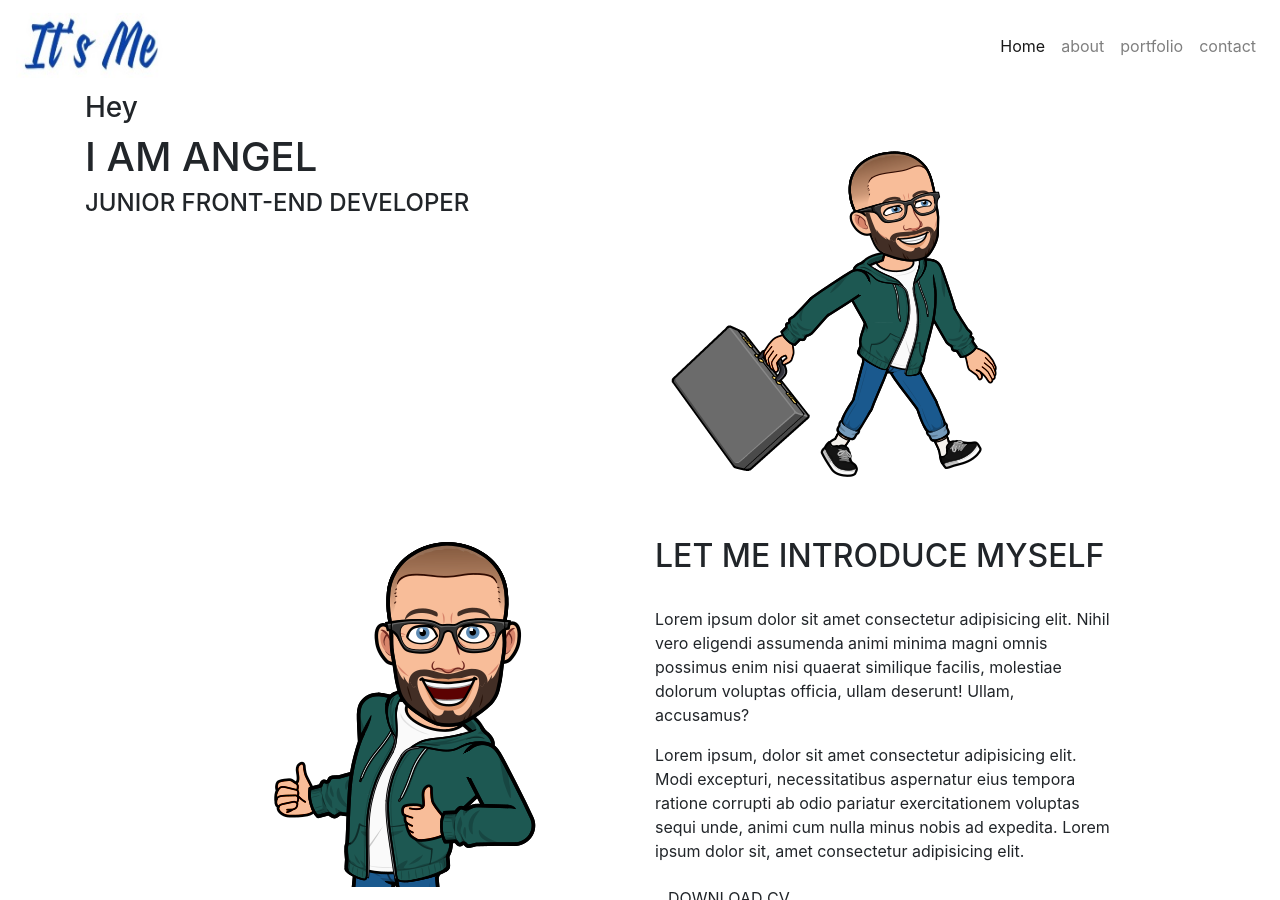
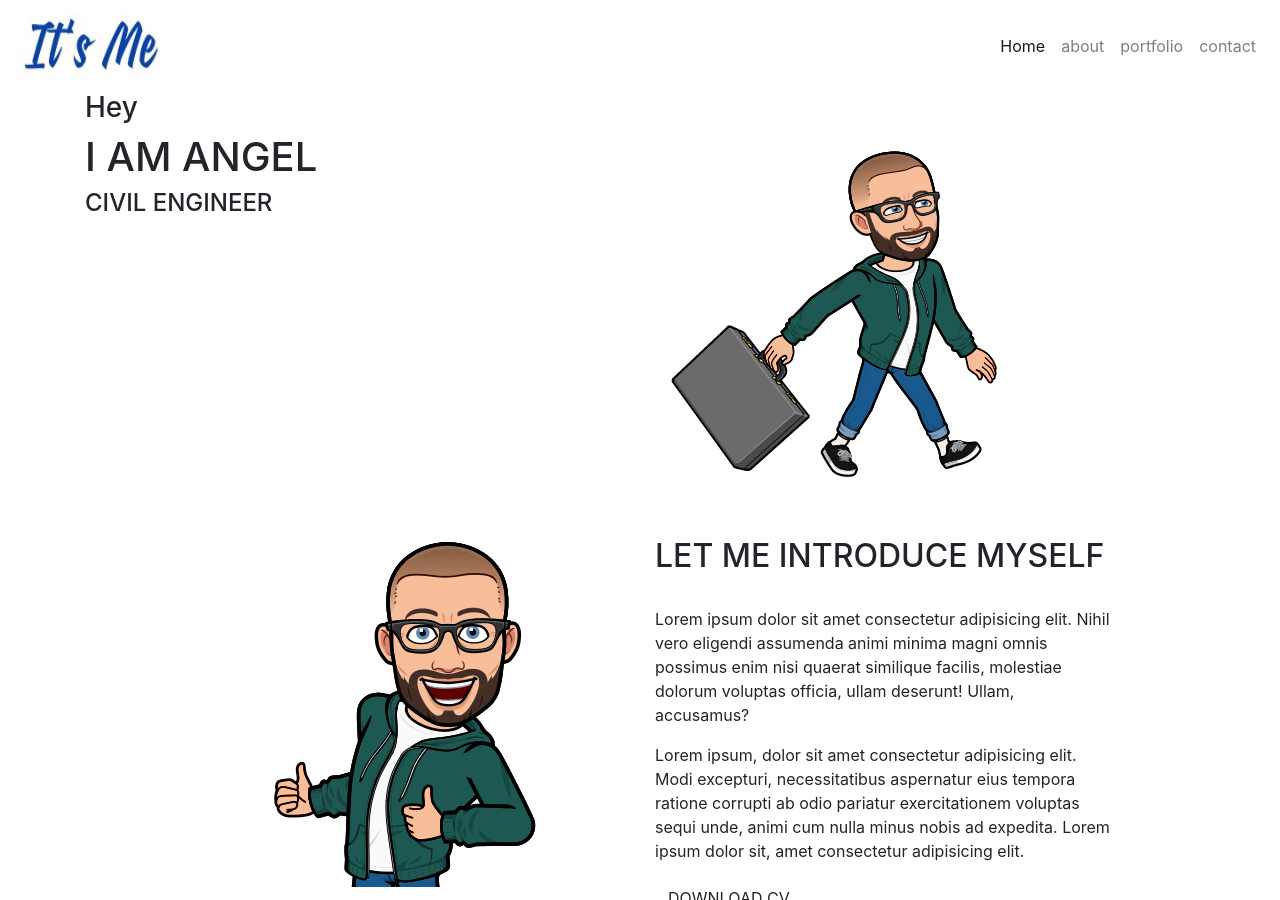
Before and after one commit to AngelBWD/It-s_Me, a Jekyll site: the page docs/index.html, which Jekyll copies as it is, in a window 1280 px wide and 900 px high. Built offline with Jekyll 4.4.1, drawn with Linux system fonts in a browser that asks for light colours.

Commit message:
Add files via upload

```diff
--- a/docs/index.html
+++ b/docs/index.html
@@ -61,7 +61,7 @@
             <div class="col-lg-6 col-md-12 site-title">
                 <h3 class="title-text" id="Angel">Hey</h3>
                 <h1 class="title-text text-uppercase"> I am Angel</h1>
-                <h4 class="title-text text-uppercase">Junior Front-End Developer</h4>
+                <h4 class="title-text text-uppercase">Civil Engineer</h4>
             </div>
              <div class="col-lg-6 col-md-12 site-title banner-image">
                 <img src="./images/banner/me.png" alt="banner-img" class="img-fluid">
@@ -119,7 +119,7 @@
                 <div class="col-lg-4 col-md-6 col-sm-12 element-item latest">
                     <div class="our-project">
                         <div class="img">
-                            <a href="https://angelbwd.github.io/Build_Design_AMG/" target="_blank"><img src="./images/portfolio/BD.PNG" width="365" height="300" alt="project1"></a>
+                            <a href="https://angelbwd.github.io/Build_Design_AMG/" target="_blank"><img src="./images/portfolio/BD.PNG" width="350" height="300" alt="project1"></a>
                         </div>
                         <div class="title py-4">
                             <h4 class="text-uppercase">Build Design</h4>
@@ -131,7 +131,7 @@
                 <div class="col-lg-4 col-md-6 col-sm-12 element-item latest">
                     <div class="our-project">
                         <div class="img">
-                            <a href="#" target="_blank"><img src="./images/portfolio/project-2.jpg" width="365" height="300" alt="project2"></a>
+                            <a href="#" target="_blank"><img src="./images/portfolio/project-2.jpg" width="350" height="300" alt="project2"></a>
                         </div>
                         <div class="title py-4">
                             <h4 class="text-uppercase">Other Project</h4>
@@ -143,7 +143,7 @@
                 <div class="col-lg-4 col-md-6 col-sm-12 element-item upcoming">
                     <div class="our-project">
                         <div class="img">
-                            <img src="https://images.unsplash.com/photo-1486312338219-ce68d2c6f44d?ixlib=rb-1.2.1&ixid=eyJhcHBfaWQiOjEyMDd9&auto=format&fit=crop&w=752&q=80" width="365" height="300" alt="project2">
+                            <img src="https://images.unsplash.com/photo-1486312338219-ce68d2c6f44d?ixlib=rb-1.2.1&ixid=eyJhcHBfaWQiOjEyMDd9&auto=format&fit=crop&w=752&q=80" width="350" height="300" alt="project2">
                         </div>
                         <div class="title py-4">
                             <h4 class="text-uppercase">Site</h4>
```
